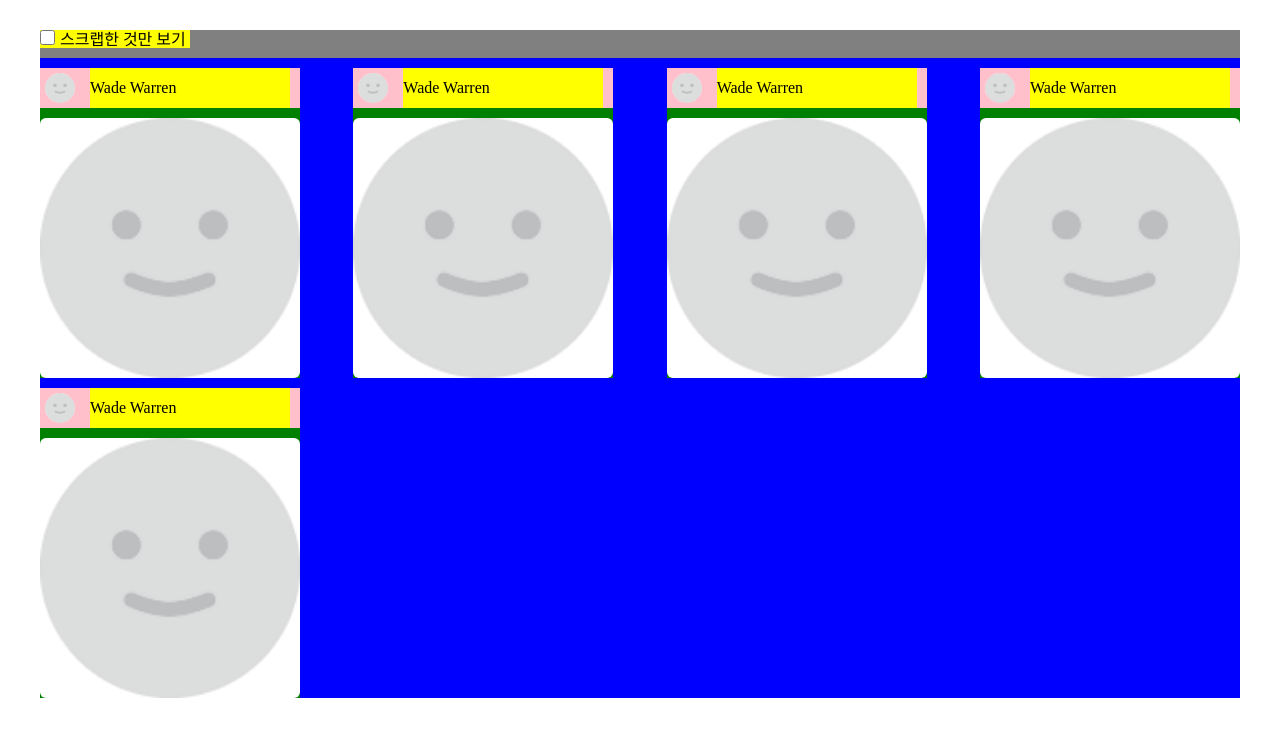
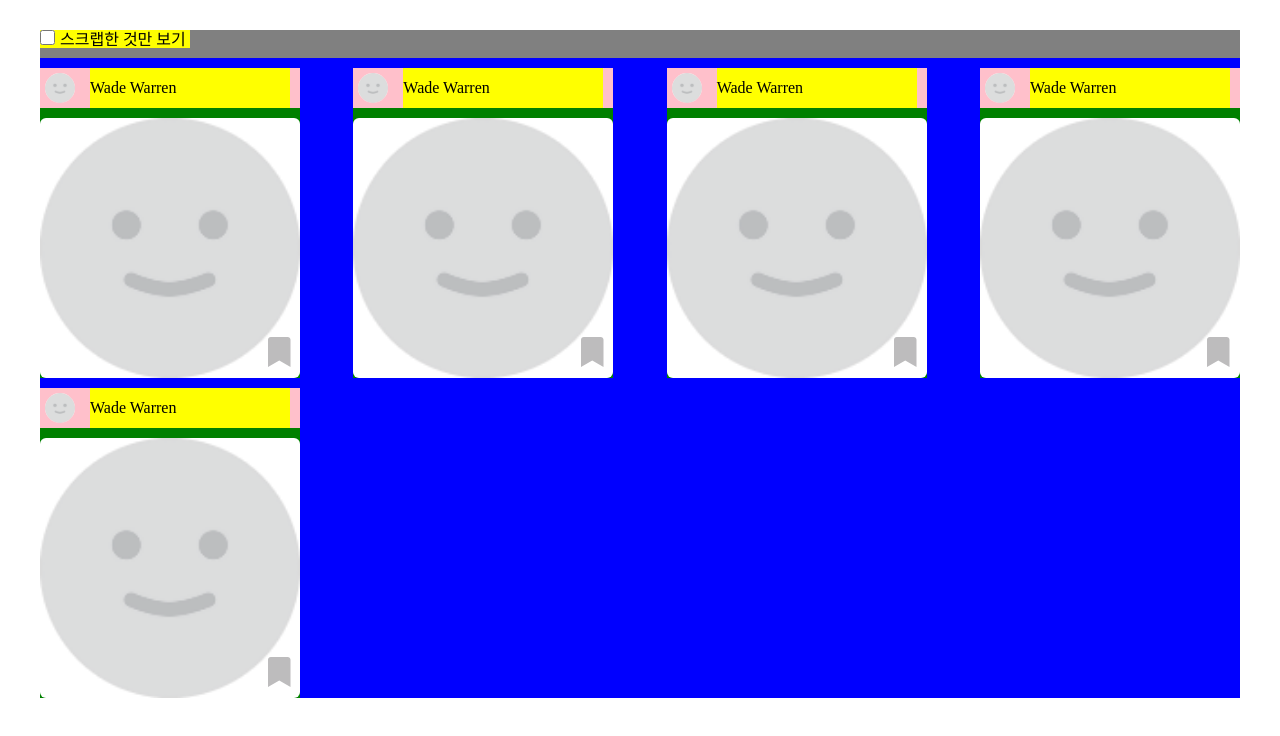
Before and after one commit to cogito1016/bucket_pre, a React (Create React App) app: page / in a window 1280 px wide. Shown: the top 736 px of the page. Built offline with nearby package versions, Linux system fonts and the light colour scheme.

Commit message:
style: Interior > Bookmark Btn

```diff
--- a/package.json
+++ b/package.json
@@ -3,6 +3,10 @@
   "version": "0.1.0",
   "private": true,
   "dependencies": {
+    "@fortawesome/fontawesome-svg-core": "^1.2.35",
+    "@fortawesome/free-regular-svg-icons": "^5.15.3",
+    "@fortawesome/free-solid-svg-icons": "^5.15.3",
+    "@fortawesome/react-fontawesome": "^0.1.14",
     "@testing-library/jest-dom": "^5.11.10",
     "@testing-library/react": "^11.2.6",
     "@testing-library/user-event": "^12.8.3",
--- a/src/pages/items/Interior.js
+++ b/src/pages/items/Interior.js
@@ -1,4 +1,6 @@
 import styled from "styled-components";
+import { FontAwesomeIcon } from "@fortawesome/react-fontawesome";
+import { faBookmark } from "@fortawesome/free-solid-svg-icons";
 
 const USER_DEFAULT_ICON = "/user/user_default_icon.png";
 
@@ -44,6 +46,19 @@
   background-color: yellow;
 `;
 
+const BookmarkBox = styled.div`
+  position: absolute;
+  bottom: 10px;
+  right: 10px;
+  font-size: 30px;
+  cursor: pointer;
+  color: #bdbcbd;
+
+  &:hover {
+    color: #4fc5f0;
+  }
+`;
+
 const Interior = () => {
   return (
     <Container>
@@ -52,6 +67,9 @@
         <UserName>Wade Warren</UserName>
       </UserBox>
       <InteriorImg src={USER_DEFAULT_ICON} />
+      <BookmarkBox>
+        <FontAwesomeIcon icon={faBookmark} />
+      </BookmarkBox>
     </Container>
   );
 };
```
Also changed, not shown: 1 other file (tests, documents, lock files or other folders).
